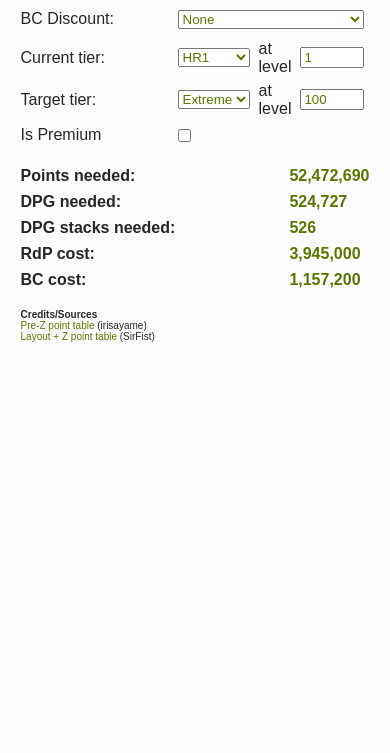
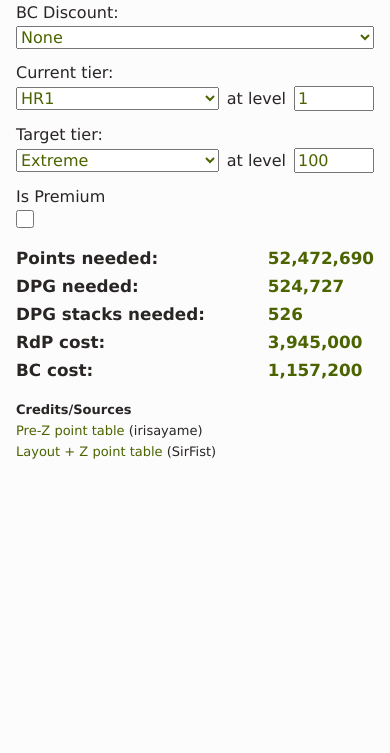
Before and after one commit to Ceaseless/evocalc, a plain HTML site: page index.html in a window 390 px wide. Shown: the part 91-844 px from the top of the page. Drawn offline with Linux system fonts and the light colour scheme.

Commit message:
Nicer (hopefully) mobile styling + fallback font
Darker highlight for light mode

```diff
--- a/index.html
+++ b/index.html
@@ -3,13 +3,13 @@
 
 <head>
   <meta charset="UTF-8">
+  <meta name="viewport" content="width=device-width, initial-scale=1">
   <title>Evo Calculator (Rain)</title>
   <link rel="stylesheet" href="styles.css">
-  <link rel="shortcut icon" type="image/x-icon" href="favicon.ico">
+  <link rel="icon" type="image/x-icon" href="favicon.ico">
 </head>
 
 <body>
-
 
   <div class="container">
     <h2>Evo Calculator (Rain)</h2>
@@ -22,8 +22,6 @@
         <option value="0.2">Silver 20%</option>
         <option value="0.4">Gold 40%</option>
       </select>
-
-
 
       <label>Current tier:</label>
       <div class="inline">
--- a/styles.css
+++ b/styles.css
@@ -1,5 +1,6 @@
 * {
-     font-family: "Meiryo UI", sans-serif;
+    font-family: "Meiryo UI", "Verdana", sans-serif;
+    box-sizing: border-box;
 }
 
 :root {
@@ -8,35 +9,49 @@
     --bg-color-dark: #161923;
     --font-color-light: #292524;
     --font-color-dark: #BCBDD0;
-     --highlight-color-light: #597700;
+    --highlight-color-light: #4b6400;
     --highlight-color-dark: #FFCA57;
+    --highlight: light-dark(var(--highlight-color-light), var(--highlight-color-dark));
 }
 
 body {
     color: light-dark(var(--font-color-light), var(--font-color-dark));
     background-color: light-dark(var(--bg-color-light), var(--bg-color-dark));
+    margin: 0;
     display: flex;
-     align-items: center;
     justify-content: center;
+    -webkit-text-size-adjust: 100%;
 }
 
 .container {
-     width: 420px;
+    width: 100%;
+    max-width: 500px;
     padding: 20px 24px;
 }
 
 .control-group {
     display: grid;
-     grid-template-columns: 140px 1fr;
-     gap: 6px 12px;
+    grid-template-columns: 8.75rem 1fr;
+    gap: 10px 12px;
     margin-bottom: 20px;
     align-items: center;
 }
 
 .inline {
     display: flex;
-     gap: 4px;
+    gap: 8px;
     align-items: center;
+    min-width: 0;
+}
+
+.inline select {
+    flex: 1;
+    min-width: 0;
+}
+
+.inline input[type="number"] {
+    width: 5em;
+    flex: none;
 }
 
 .output-group {
@@ -50,13 +65,20 @@
 .output-group .val {
     text-align: left;
     font-variant-numeric: tabular-nums;
-     color: light-dark(var(--highlight-color-light), var(--highlight-color-dark));
+    color: var(--highlight);
 }
 
 input,
 select {
-     margin: 5px;
-     color: light-dark(var(--highlight-color-light), var(--highlight-color-dark));
+    color: var(--highlight);
+    font-size: 1rem;
+
+    margin: 0;
+}
+
+input[type="checkbox"] {
+    width: 1.15rem;
+    height: 1.15rem;
 }
 
 .credits {
@@ -65,12 +87,36 @@
     margin-top: 20px;
 }
 
- a:link {
+a:link,
+a:visited {
     text-decoration: none;
-     color: light-dark(var(--highlight-color-light), var(--highlight-color-dark));;
+    color: var(--highlight);
 }
 
- a:visited {
-     text-decoration: none;
-     color: light-dark(var(--highlight-color-light), var(--highlight-color-dark));;
+@media (max-width: 480px) {
+    .container {
+        padding: 16px;
     }
+
+    .control-group {
+        grid-template-columns: 1fr;
+        gap: 4px;
+    }
+
+    .control-group > label:not(.inline label) {
+        margin-top: 10px;
+    }
+
+    .control-group > label:first-child {
+        margin-top: 0;
+    }
+
+    .output-group {
+        font-size: 1.05rem;
+    }
+
+    .credits {
+        font-size: small;
+        line-height: 1.6;
+    }
+}
```
Lines whose indentation alone changed are shown as unchanged.
